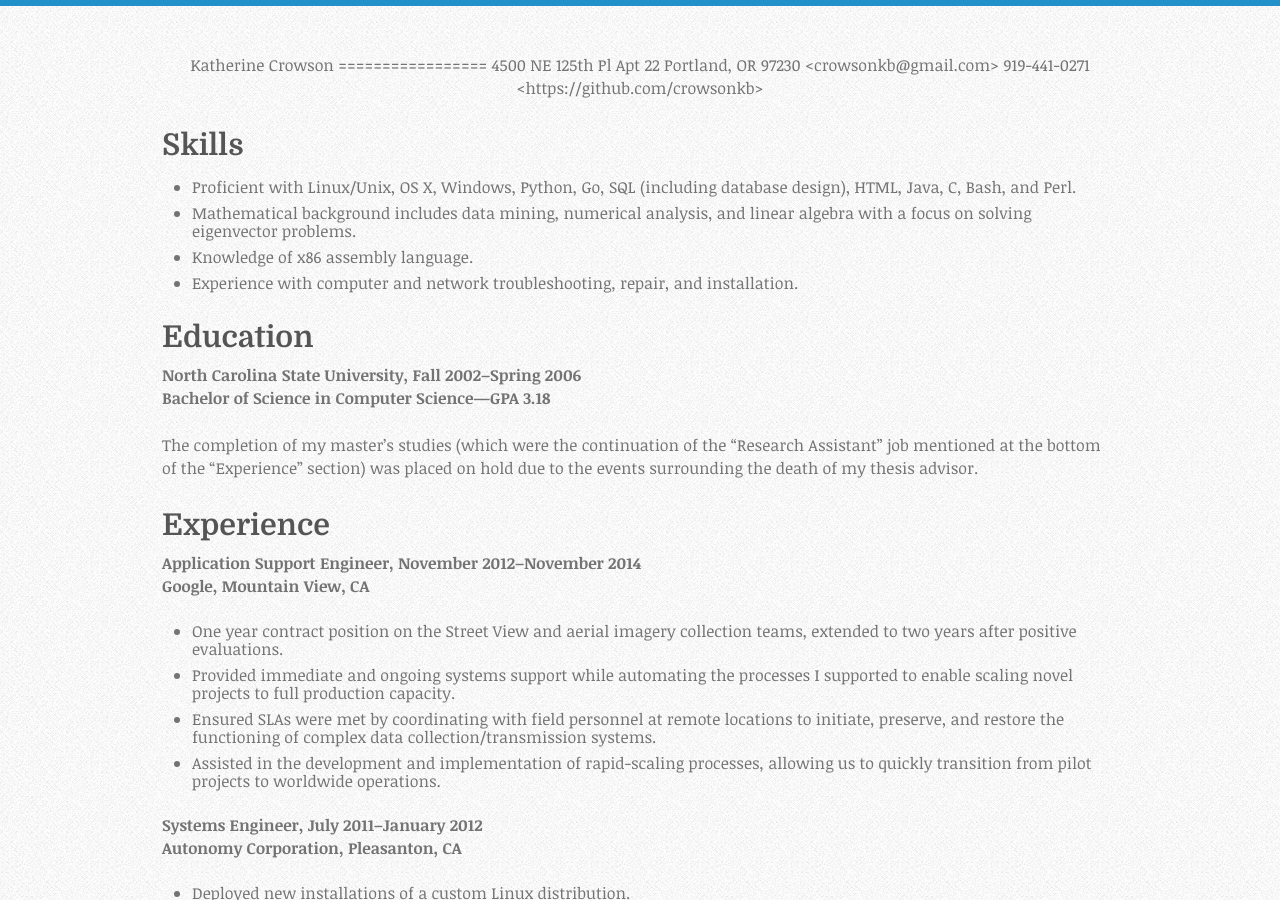
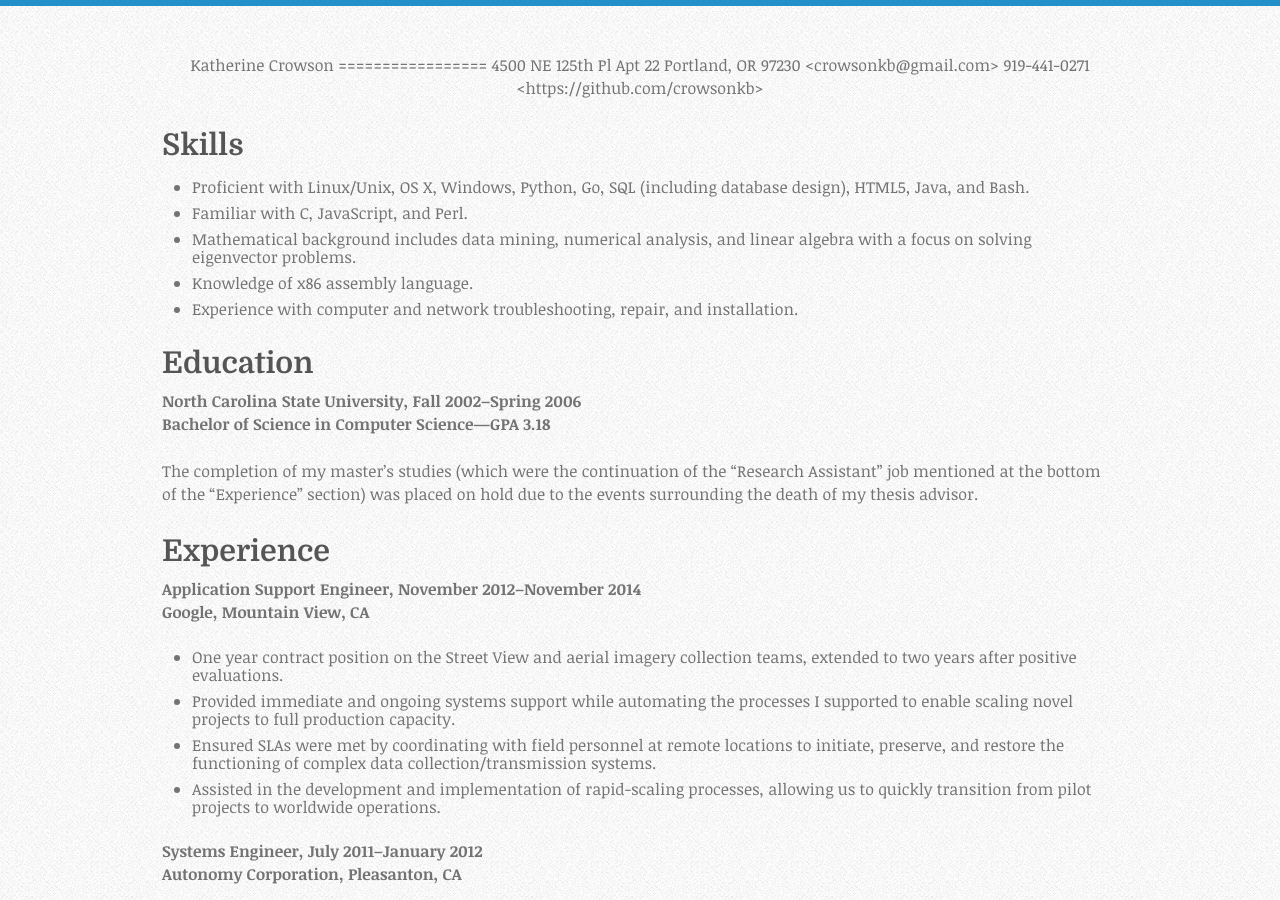
Before and after one commit to crowsonkb/kath.io, a Jekyll site: the page built from source/resume.md, in a window 1280 px wide and 900 px high. Built offline with Jekyll 4.4.1, drawn with Linux system fonts in a browser that asks for light colours; nearby versions of some CDN libraries; Markdown is read by kramdown in place of the engine named in the settings; comment, search, counter and statistics services are not loaded.

Commit message:
Update skills on resume

```diff
--- a/source/resume.md
+++ b/source/resume.md
@@ -16,7 +16,8 @@ Portland, OR 97230
 Skills
 ------
 
-- Proficient with Linux/Unix, OS X, Windows, Python, Go, SQL (including database design), HTML, Java, C, Bash, and Perl.
+- Proficient with Linux/Unix, OS X, Windows, Python, Go, SQL (including database design), HTML5, Java, and Bash.
+- Familiar with C, JavaScript, and Perl.
 - Mathematical background includes data mining, numerical analysis, and linear algebra with a focus on solving eigenvector problems.
 - Knowledge of x86 assembly language.
 - Experience with computer and network troubleshooting, repair, and installation.
```
